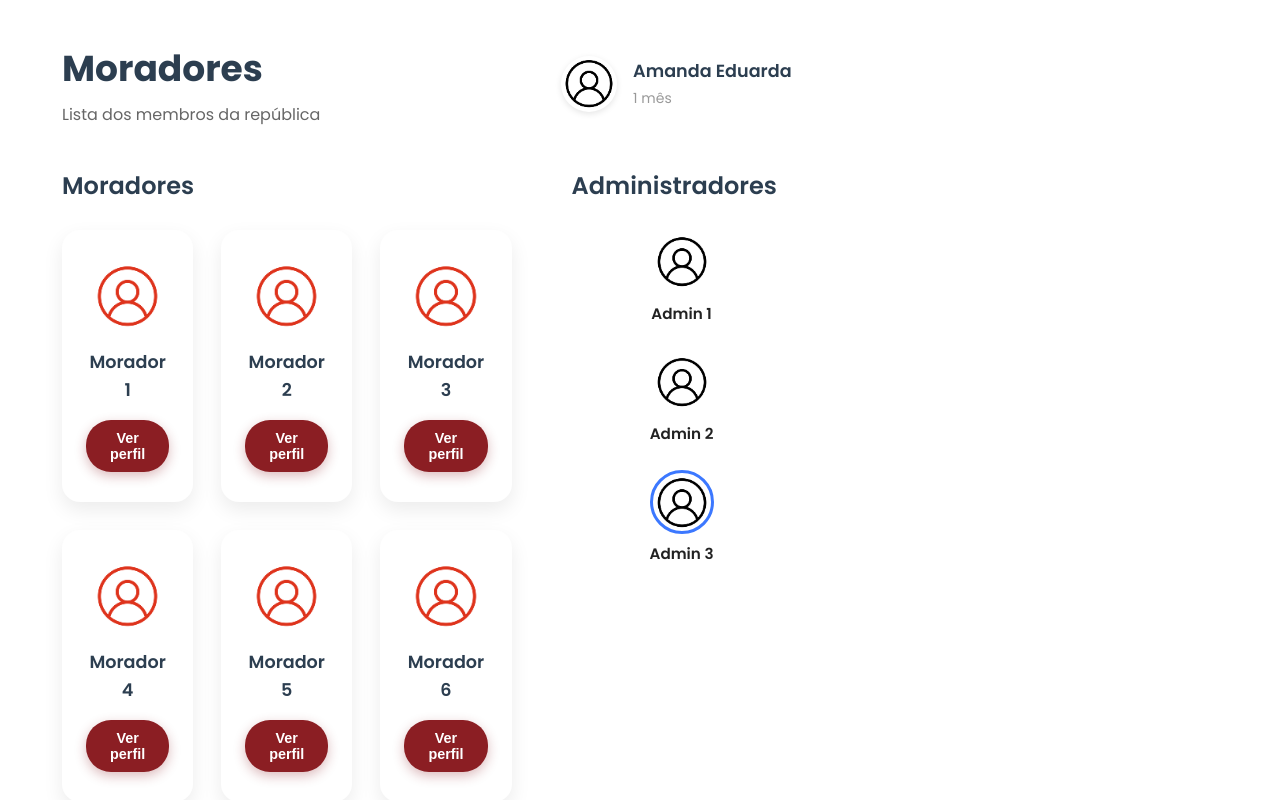
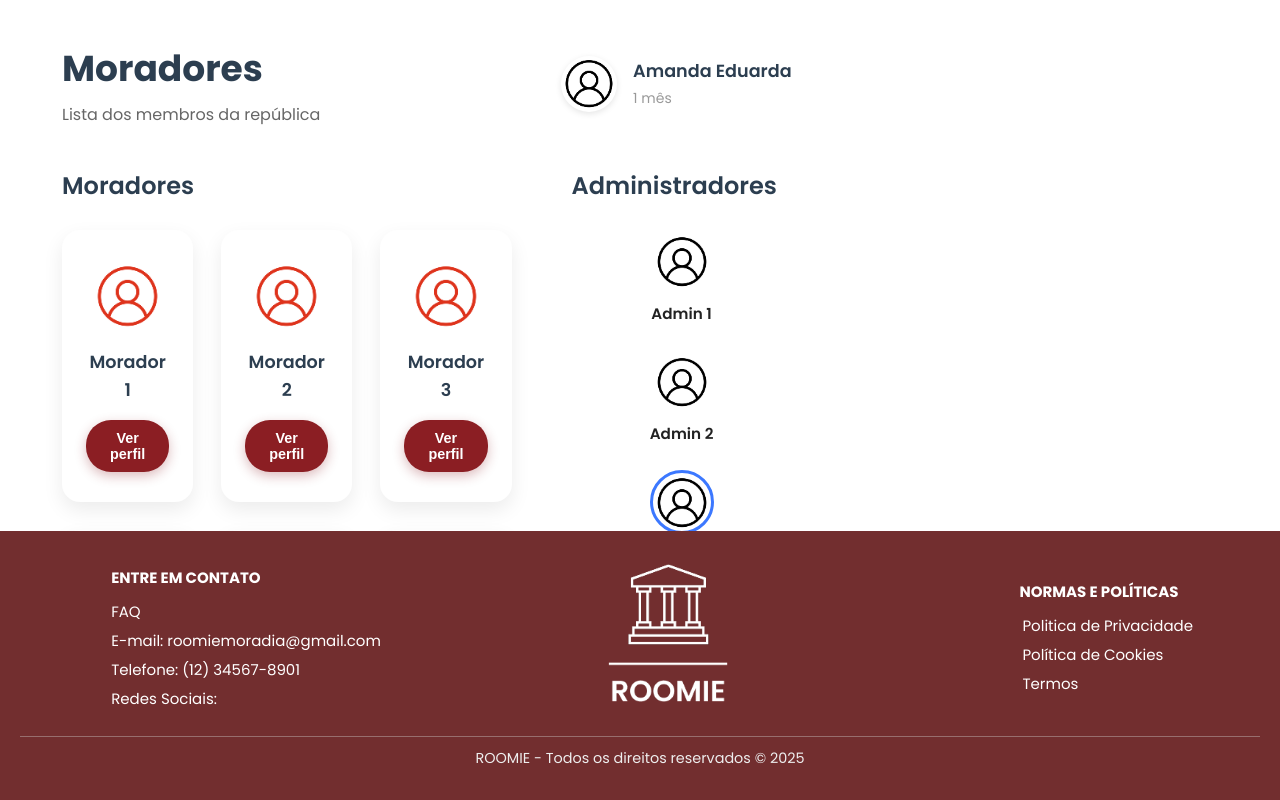
Before and after one commit to thaynabecker/roomie-frontend, a Vue app: page / in a window 1280 px wide. Shown: the top 800 px of the page. Built offline with nearby package versions, Linux system fonts and the light colour scheme.

Commit message:
FEAT: create residents page #13

```diff
--- a/src/App.vue
+++ b/src/App.vue
@@ -1,8 +1,10 @@
 <script setup>
+import FooterComponent from '@/components/FooterComponent.vue'
 import MoradoresComponent from '@/components/MoradoresComponent.vue';
 </script>
 
 <template>
+  <FooterComponent />
   <MoradoresComponent />
 </template>
 
```
